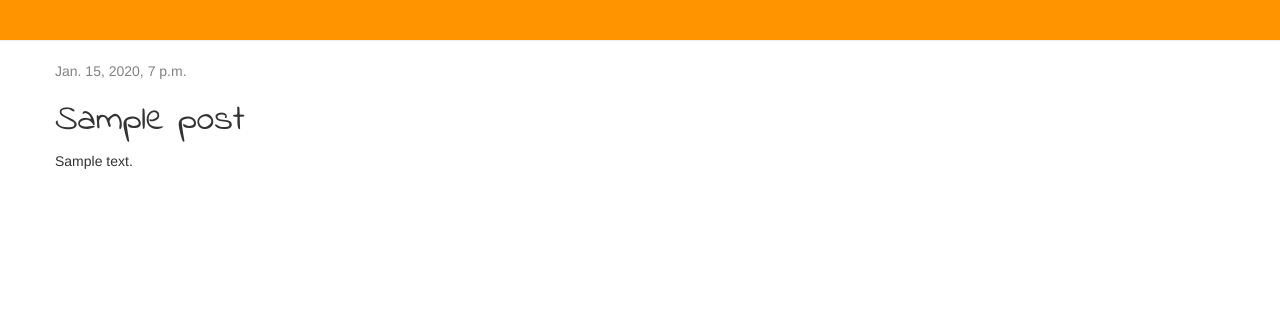
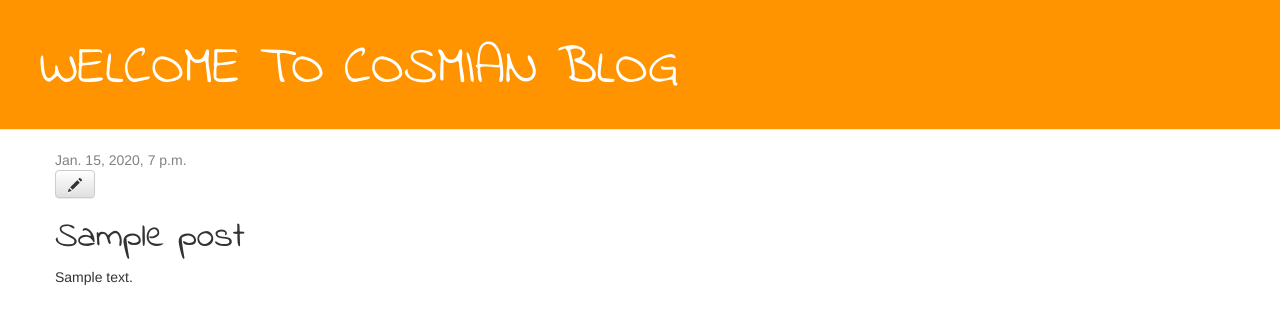
Before and after one commit to well-balanced/django-blog, a Django app: page /post/1/ in a window 1280 px wide. Shown: the top 324 px of the page. Run offline with Django 3.2, Linux system fonts and the light colour scheme; tables that the repository leaves empty hold one stand-in row (values such as "Sample post"); some libraries are stand-ins or nearby versions.

Commit message:
base.html body title edited.

```diff
--- a/blog/admin.py
+++ b/blog/admin.py
@@ -1,5 +1,6 @@
 from django.contrib import admin
 from .models import Post
+from django.utils import timezone
 
 admin.site.register(Post)
 # Register your models here.
--- a/blog/models.py
+++ b/blog/models.py
@@ -6,7 +6,7 @@ class Post(models.Model):
     author = models.ForeignKey(settings.AUTH_USER_MODEL, on_delete=models.CASCADE)
     title = models.CharField(max_length=200)
     text = models.TextField()
-    create_date = models.DateTimeField(default=timezone.now)
+    created_date = models.DateTimeField(default=timezone.now)
     published_date = models.DateTimeField(blank=True, null=True)
 
     def publish(self):
--- a/blog/static/css/blog.css
+++ b/blog/static/css/blog.css
@@ -32,7 +32,7 @@ h1, h2, h3, h4 {
 }
 
 .top-menu, .top-menu:hover, .top-menu:visited {
-    color: #ffffff,
+    color: #ffffff;
     float: right;
     font-size: 26pt;
     margin-right: 20px;
--- a/blog/templates/blog/base.html
+++ b/blog/templates/blog/base.html
@@ -10,9 +10,10 @@
 <body>
         <div class="page-header">
             {% if user.is_authenticated %}
-                <a href = "{% url 'post_new' %}" class="top-menu"><span class = "glyphicon plyphicon-plus"></span></a>
-                <h1><a href="/">Cosmian's blog</a></h1>
+                <a class="top-menu" href="{% url 'post_new' %}"><span class="glyphicon glyphicon-plus"></span></a>
+                <a href="{% url 'post_draft_list' %}" class="top-menu"><span class="glyphicon plyphicon-edit"></span></a>
             {% endif %}
+            <h1><a href="/">WELCOME TO COSMIAN BLOG</a></h1>
         </div>
         <div class="content container">
             <div class="row">
--- a/blog/templates/blog/post_detail.html
+++ b/blog/templates/blog/post_detail.html
@@ -6,8 +6,6 @@
             <div class="date">
                 {{post.published_date}}
             </div>
-        {% endif %}
-        {% if user.is_authenticated %}
             <a class="btn btn-default" href="{% url 'post_edit' pk=post.pk %}"><span class="glyphicon glyphicon-pencil"></span></a>
         {% endif %}
         <h1>{{post.title}}</h1>
--- a/blog/urls.py
+++ b/blog/urls.py
@@ -1,4 +1,5 @@
 from django.urls import path
+from django.conf.urls import url
 from . import views
 
 urlpatterns = [
@@ -6,4 +7,5 @@ urlpatterns = [
     path('post/<int:pk>/', views.post_detail, name='post_detail'),
     path('post/new/', views.post_new, name='post_new'),
     path('post/<int:pk>/edit/', views.post_edit, name='post_edit'),
+    url(r'^draft/$', views.post_draft_list, name='post_draft_list'),
 ]
--- a/blog/views.py
+++ b/blog/views.py
@@ -17,7 +17,6 @@ def post_new(request):
         if form.is_valid():
             post = form.save(commit=False)
             post.author = request.user
-            post.published_date = timezone.now()
             post.save()
             return redirect('post_detail', pk=post.pk)
     else:
@@ -31,10 +30,13 @@ def post_edit(request, pk):
         if form.is_valid():
             post = form.save(commit=False)
             post.author = request.user
-            post.published_date = timezone.now()
             post.save()
         return redirect ('post_detail', pk=post.pk)
     else:
         form = PostForm(instance=post)
     return render(request, 'blog/post_edit.html', {'form' : form})
+
+def post_draft_list(request):
+    posts = Post.objects.filter(published_date__isnull=True).order_by('created_date')
+    return render(request, 'blog/post_draft_list.html', {'posts': posts})
 # Create your views here.
```
Also changed, not shown: blog/templates/blog/post_draft_list.html (added, +12 -0 lines), blog/migrations/0002_auto_20191014_2238.py (added), blog/migrations/0003_remove_post_created_date.py (added), blog/migrations/0004_post_created_date.py (added).
